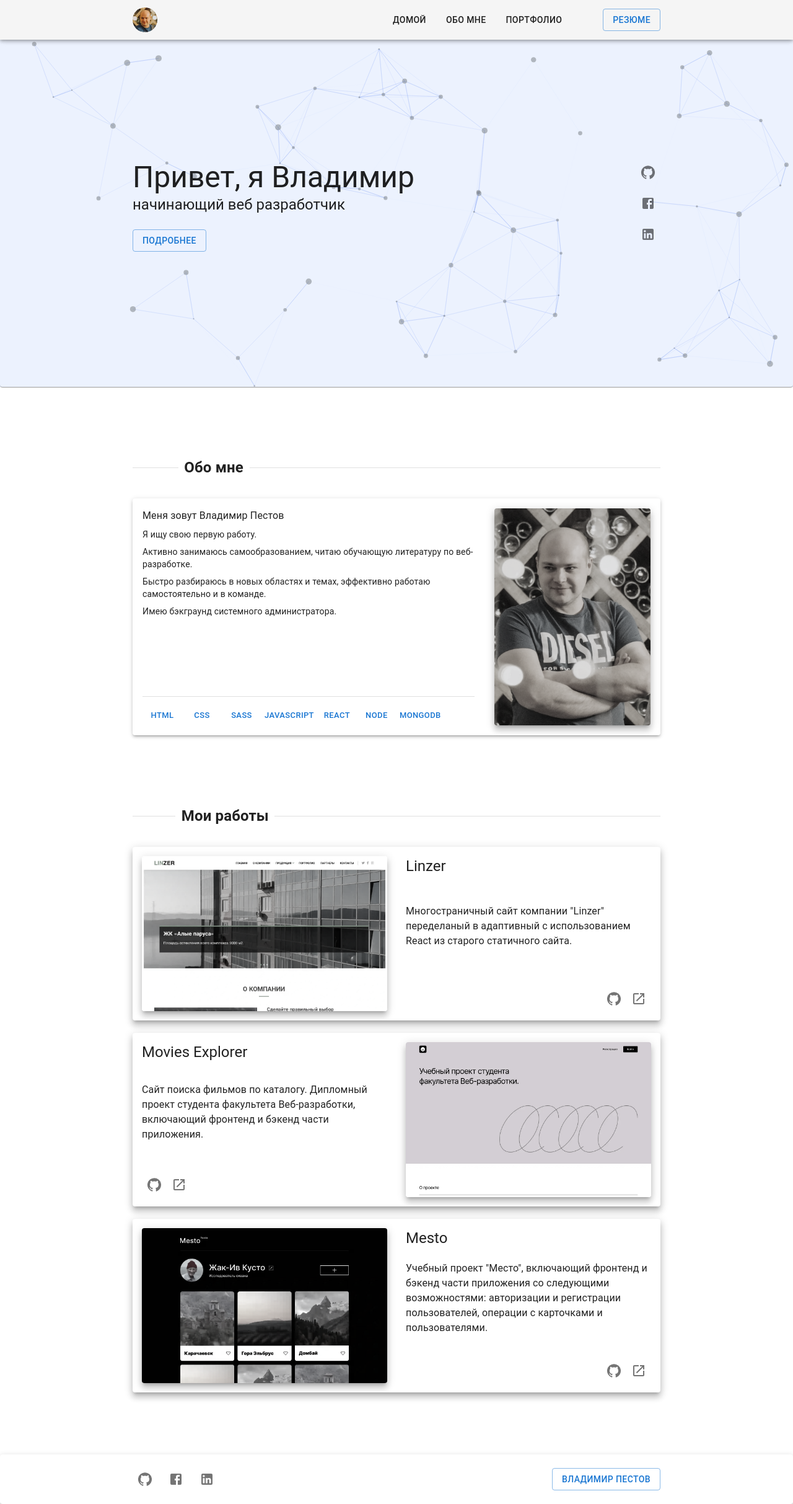
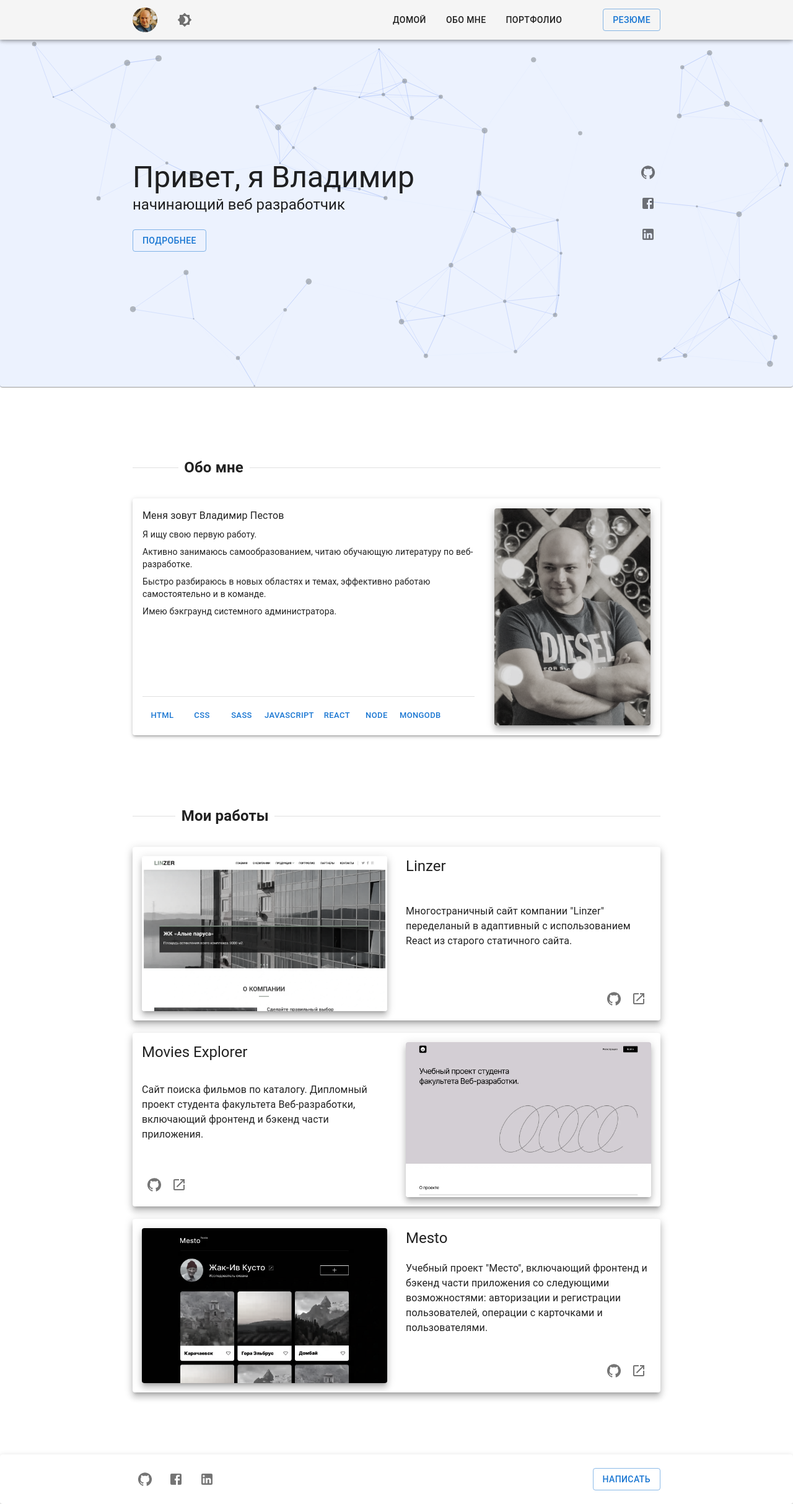
Before and after one commit to pestov-web/portfolio, a React (Create React App) app: page / in a window 1280 px wide. Shown: the whole page at 62% size. Built offline with nearby package versions, Linux system fonts and the light colour scheme.

Commit message:
feat(style): Swich dark/light theme

```diff
--- a/public/index.html
+++ b/public/index.html
@@ -1,5 +1,5 @@
 <!DOCTYPE html>
-<html lang="en">
+<html lang="ru">
   <head>
     <meta charset="utf-8" />
     <link rel="icon" href="%PUBLIC_URL%/favicon.ico" />
@@ -7,37 +7,17 @@
     <meta name="theme-color" content="#000000" />
     <meta
       name="description"
-      content="Web site created using create-react-app"
+      content="Vladimir Pestov Portfolio"
     />
     <link rel="apple-touch-icon" href="%PUBLIC_URL%/apple-touch-icon.png" />
-    <!--
-      manifest.json provides metadata used when your web app is installed on a
-      user's mobile device or desktop. See https://developers.google.com/web/fundamentals/web-app-manifest/
-    -->
+
     <link rel="manifest" href="%PUBLIC_URL%/manifest.json" />
-    <!--
-      Notice the use of %PUBLIC_URL% in the tags above.
-      It will be replaced with the URL of the `public` folder during the build.
-      Only files inside the `public` folder can be referenced from the HTML.
 
-      Unlike "/favicon.ico" or "favicon.ico", "%PUBLIC_URL%/favicon.ico" will
-      work correctly both with client-side routing and a non-root public URL.
-      Learn how to configure a non-root public URL by running `npm run build`.
-    -->
-    <title>Pestov Web</title>
+    <title>Vladimir Pestov</title>
   </head>
   <body class="body">
     <noscript>You need to enable JavaScript to run this app.</noscript>
     <div id="root"></div>
-    <!--
-      This HTML file is a template.
-      If you open it directly in the browser, you will see an empty page.
 
-      You can add webfonts, meta tags, or analytics to this file.
-      The build step will place the bundled scripts into the <body> tag.
-
-      To begin the development, run `npm start` or `yarn start`.
-      To create a production bundle, use `npm run build` or `yarn build`.
-    -->
   </body>
 </html>
--- a/src/components/App.jsx
+++ b/src/components/App.jsx
@@ -14,24 +14,26 @@ function App() {
 
   const prefersDarkMode = useMediaQuery('(prefers-color-scheme: dark)');
 
+  const toggleTheme = () => setIsThemeDark(!isThemeDark);
+
   React.useEffect(() => {
-    prefersDarkMode ? setIsThemeDark(true) : setIsThemeDark(false);
+    setIsThemeDark(prefersDarkMode);
   }, [prefersDarkMode]);
 
   const theme = React.useMemo(
     () =>
       createTheme({
         palette: {
-          mode: prefersDarkMode ? 'dark' : 'light',
+          mode: isThemeDark ? 'dark' : 'light',
         },
       }),
-    [prefersDarkMode]
+    [isThemeDark]
   );
 
   return (
     <ThemeProvider theme={theme}>
       <CssBaseline />
-      <Header />
+      <Header toggleTheme={toggleTheme} />
       <Hero darkMode={isThemeDark} />
       <About />
       <Projects />
--- a/src/components/Footer.jsx
+++ b/src/components/Footer.jsx
@@ -25,7 +25,9 @@ function Footer() {
           <Social place={'footer'} />
         </Box>
         <Box>
-          <Button variant={'outlined'}>Владимир Пестов</Button>
+          <Button href="mailto:pestov.web@yandex.ru" variant={'outlined'}>
+            Написать
+          </Button>
         </Box>
       </Container>
     </Paper>
--- a/src/components/Header.jsx
+++ b/src/components/Header.jsx
@@ -3,6 +3,7 @@ import {
   AppBar,
   Avatar,
   Box,
+  Button,
   Container,
   Divider,
   IconButton,
@@ -14,13 +15,14 @@ import {
 
 import MenuIcon from '@mui/icons-material/Menu';
 import CloseIcon from '@mui/icons-material/Close';
+import Brightness4Icon from '@mui/icons-material/Brightness4';
 
 import { avatar } from '../utils/constants';
 import { navMenu } from '../data/navMenu';
 import ResumeButton from './ResumeButton';
 import ScrollToButton from './ScrollToButton';
 
-function Header() {
+function Header({ toggleTheme }) {
   const [isOpen, setIsOpen] = useState(false);
 
   const toggleBurgerMenu = () => {
@@ -31,7 +33,11 @@ function Header() {
     <AppBar position={'sticky'} color={'default'}>
       <Container maxWidth={'md'}>
         {' '}
-        <Toolbar disableGutters>
+        <Toolbar
+          disableGutters
+          sx={{ display: 'flex', justifyContent: 'space-between' }}
+        >
+          <Box display={'flex'}>
             <Avatar
               sx={{
                 marginRight: 'auto',
@@ -40,10 +46,15 @@ function Header() {
               src={avatar}
             >
               PW
-          </Avatar>{' '}
+            </Avatar>
+            <IconButton onClick={toggleTheme} sx={{ marginLeft: 3 }}>
+              <Brightness4Icon />
+            </IconButton>
+          </Box>
+          <Box display={'flex'} alignItems={'center'}>
             {navMenu.map((item, index) => (
               <ScrollToButton item={item} key={index} />
-          ))}
+            ))}{' '}
             <ResumeButton />
             <div>
               {' '}
@@ -54,6 +65,7 @@ function Header() {
                 <MenuIcon />
               </IconButton>
             </div>
+          </Box>{' '}
         </Toolbar>
       </Container>
       <SwipeableDrawer
--- a/src/components/Hero.jsx
+++ b/src/components/Hero.jsx
@@ -11,8 +11,13 @@ import {
 } from '@mui/material';
 import Social from './Social';
 import TsParticles from '../vendors/js/TsParticles';
+import { scrollTo } from '../utils/sctollTo';
 
 function Hero({ darkMode }) {
+  const scrollToAbout = () => {
+    scrollTo({ id: 'about' });
+  };
+
   return (
     <Paper
       component={'section'}
@@ -48,7 +53,9 @@ function Hero({ darkMode }) {
                 timeout={1200}
                 style={{ transitionDelay: '1000ms' }}
               >
-                <Button variant={'outlined'}>Подробнее</Button>
+                <Button onClick={scrollToAbout} variant={'outlined'}>
+                  Подробнее
+                </Button>
               </Fade>
             </Box>
           </Grid>
--- a/src/components/Projects.jsx
+++ b/src/components/Projects.jsx
@@ -64,7 +64,11 @@ function Projects() {
                     {item.description}
                   </Typography>
                   <Box alignSelf={isEven(item.id) ? 'flex-start' : 'flex-end'}>
+                    {' '}
                     <IconButton
+                      href={item.ghUrl}
+                      target="_blank"
+                      rel="noreferrer"
                       aria-label={item.labelGh}
                       sx={[
                         (theme) => ({
@@ -75,6 +79,9 @@ function Projects() {
                       <GitHubIcon />
                     </IconButton>
                     <IconButton
+                      href={item.prjUrl}
+                      target="_blank"
+                      rel="noreferrer"
                       aria-label={item.labelDemo}
                       sx={[
                         (theme) => ({
--- a/src/components/ScrollToButton.jsx
+++ b/src/components/ScrollToButton.jsx
@@ -14,13 +14,13 @@ const grow = keyframes`
 const ScrollToButton = ({
   toRef,
   duration,
-  children,
+  outlined,
   onClick,
   isModal,
   item,
 }) => {
   const handleMenuClick = () => {
-    scrollTo({ id: item.href, ref: toRef, duration });
+    scrollTo({ id: item.href });
     if (onClick) {
       onClick();
     }
--- a/src/components/Social.jsx
+++ b/src/components/Social.jsx
@@ -13,12 +13,12 @@ const socialItems = [
   {
     name: 'Facebook',
     icon: FacebookIcon,
-    url: '#',
+    url: 'https://www.facebook.com/mindwrk',
   },
   {
     name: 'LinkedIn',
     icon: LinkedInIcon,
-    url: '#',
+    url: 'https://www.linkedin.com/in/vladimir-pestov-a36a00238/',
   },
 ];
 
@@ -37,9 +37,11 @@ function Social({ place }) {
     >
       {' '}
       {socialItems.map((item, index) => (
-        <Link key={index} href={item.url} target="_blank" rel="noreferrer">
-          {' '}
         <IconButton
+          key={index}
+          href={item.url}
+          target="_blank"
+          rel="noreferrer"
           aria-label={item.name}
           sx={[
             (theme) => ({
@@ -47,10 +49,8 @@ function Social({ place }) {
             }),
           ]}
         >
-            {' '}
           <item.icon />
         </IconButton>
-        </Link>
       ))}
     </Container>
   );
--- a/src/utils/constants.js
+++ b/src/utils/constants.js
@@ -1,11 +1,9 @@
 // images
 import AVA_SMALL from '../images/avatar/ava_small.webp';
 import AVA_BIG_1 from '../images/avatar/ava _big_1.webp';
-import AVA_BIG_2 from '../images/avatar/ava _big_2.webp';
 
 export const avatar = AVA_SMALL;
 export const firstPhoto = AVA_BIG_1;
-export const secondPhoto = AVA_BIG_2;
 
 // scroll speed
 // маньше - быстрее
```
Also changed, not shown: src/images/avatar/ava _big_2.webp (deleted). Lines whose indentation alone changed are shown as unchanged.
